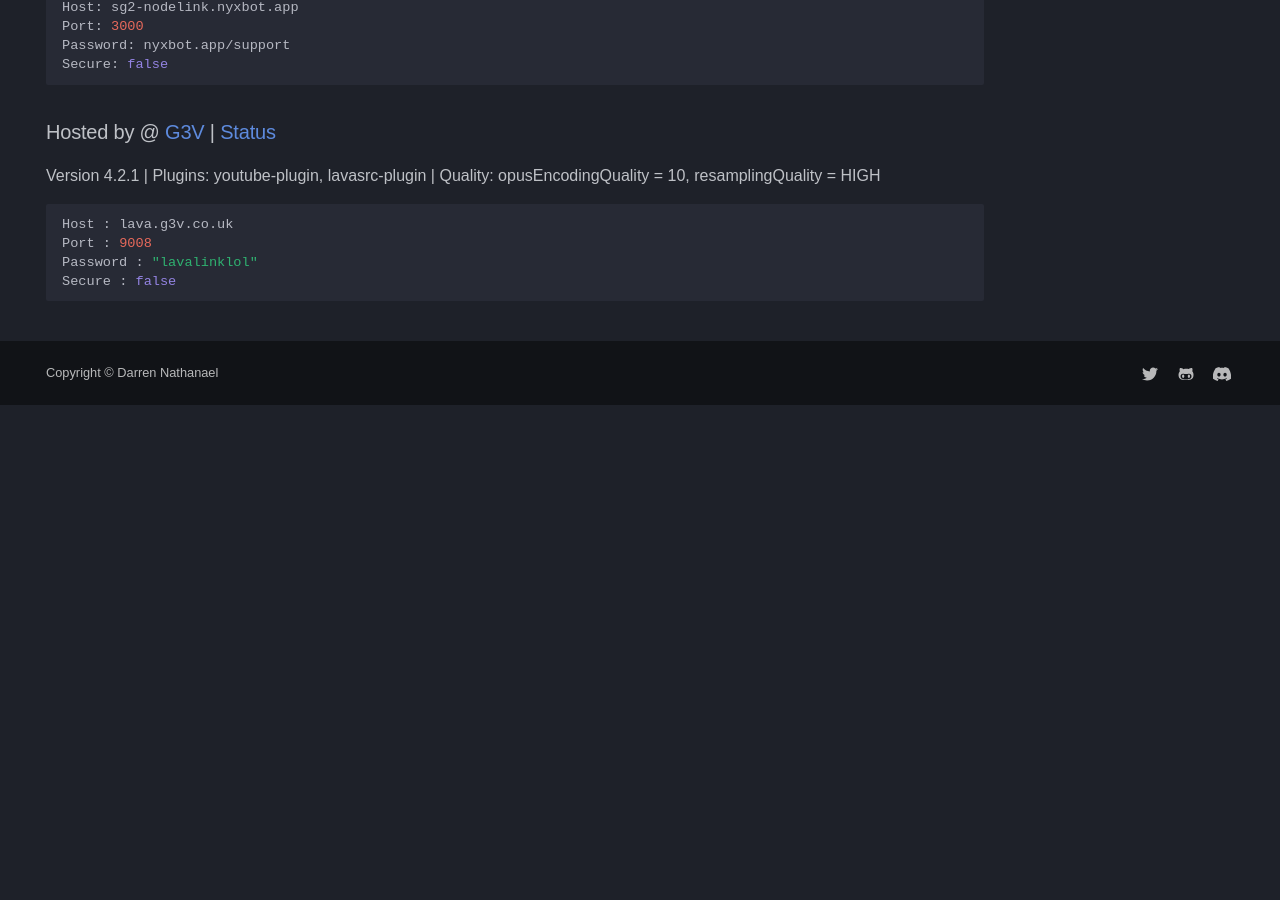
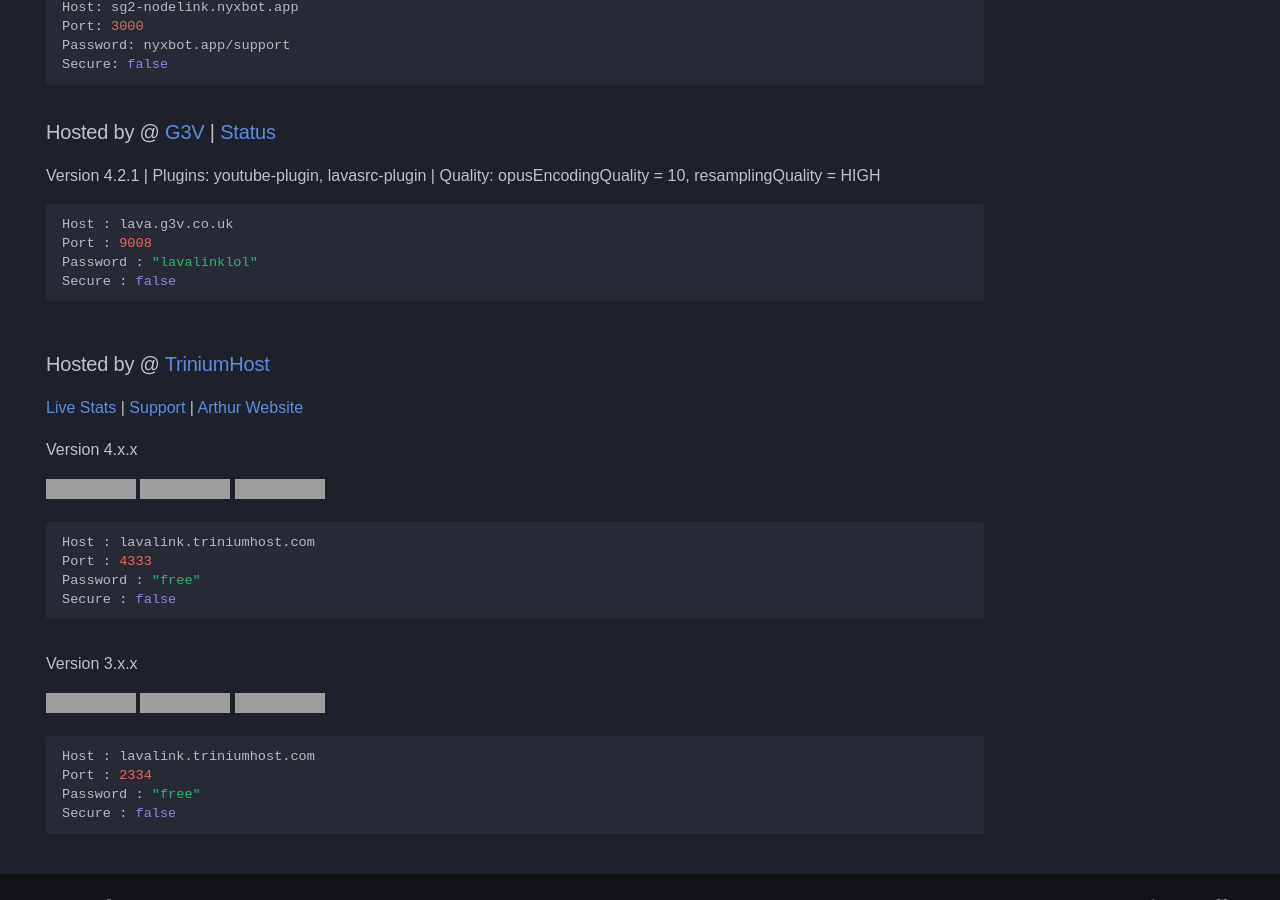
Before and after one commit to DarrenOfficial/lavalink-list, an MkDocs documentation site: the page built from docs/NoSSL/Lavalink-NonSSL.md, in a window 1280 px wide and 900 px high, scrolled down 1499 px. Built offline with MkDocs 1.6.1 and Material for MkDocs 9.7.7, drawn with Linux system fonts in a browser that asks for light colours; some web fonts are replaced; comment, search, counter and statistics services are not loaded; a style sheet for code colours, icons or effects is not loaded; before the commit the page ends 1904 px from its top, so only the background shows below that; some of the changed text lies outside the part shown; grey boxes are pictures that could not be loaded.

Commit message:
Update Lavalink-NonSSL.md with hosting details (#803)
Added hosted information and version details for Lavalink.

````diff
--- a/docs/NoSSL/Lavalink-NonSSL.md
+++ b/docs/NoSSL/Lavalink-NonSSL.md
@@ -85,3 +85,26 @@ Port : 9008
 Password : "lavalinklol"
 Secure : false
 ```
+
+### Hosted by @ [TriniumHost](https://triniumhost.com)
+[Live Stats](https://lavalink-status.triniumhost.com) | [Support](lavalink-status.triniumhost.com/suporte) | [Arthur Website](https://adssousag.is-a.dev/)
+
+Version 4.x.x
+
+![Status](https://lavalink-api-status.triniumhost.com/v4/badge/status) ![Load](https://lavalink-api-status.triniumhost.com/v4/badge/load) ![Players](https://lavalink-api-status.triniumhost.com/v4/badge/connections)
+```bash
+Host : lavalink.triniumhost.com
+Port : 4333
+Password : "free"
+Secure : false
+```
+
+Version 3.x.x
+
+![Status](https://lavalink-api-status.triniumhost.com/v3/badge/status) ![Load](https://lavalink-api-status.triniumhost.com/v3/badge/load) ![Players](https://lavalink-api-status.triniumhost.com/v3/badge/connections)
+```bash
+Host : lavalink.triniumhost.com
+Port : 2334
+Password : "free"
+Secure : false
+```
````
